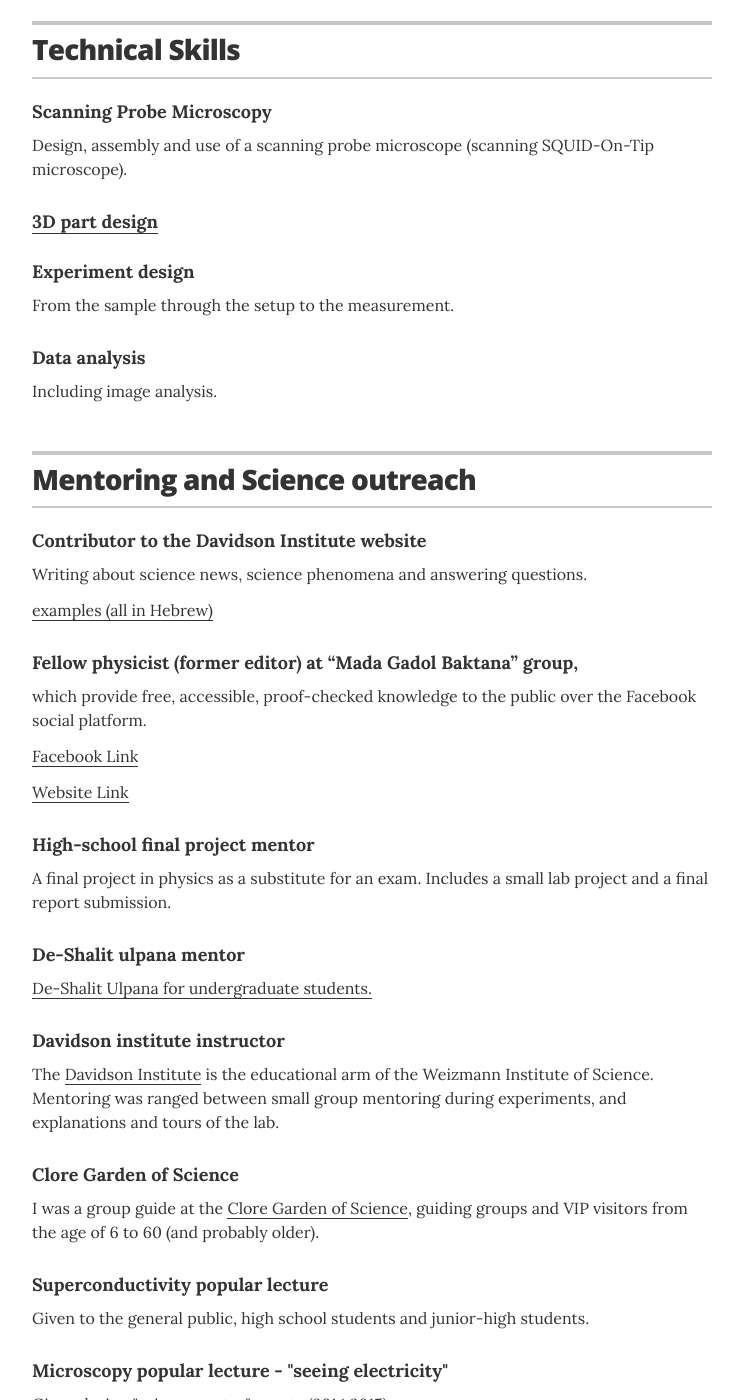
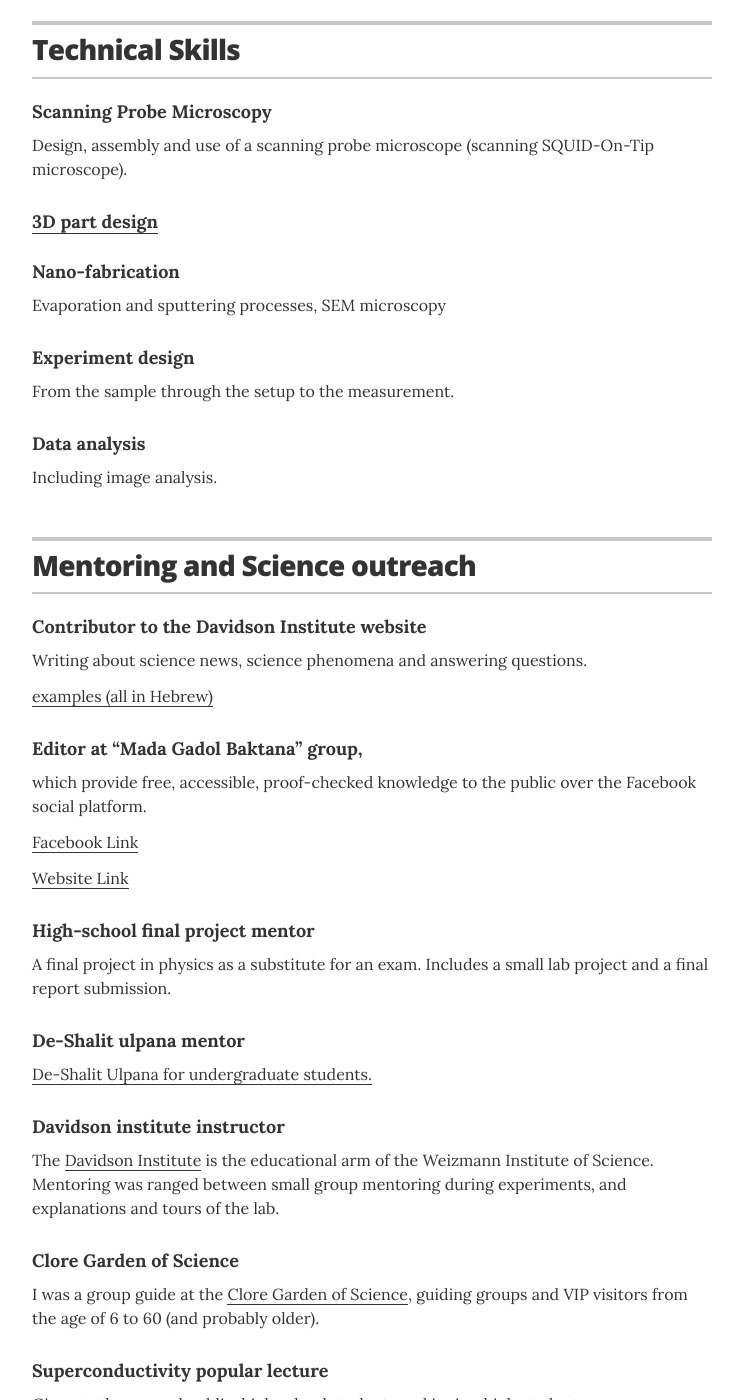
Before and after one commit to ellachman/ellachman.github.io, a Jekyll site: the page built from index.html, in a window 1280 px wide and 1400 px high, scrolled down 1646 px. Shown: the whole window, without its empty margins (268-1011 px from the left). Built offline with Jekyll 4.4.1, drawn with Linux system fonts in a browser that asks for light colours; some of the changed text lies outside the part shown.

Commit message:
added berkeley and cleanroom stuff
added berkeley and cleanroom stuff

```diff
--- a/_layouts/resume.html
+++ b/_layouts/resume.html
@@ -39,7 +39,7 @@
 
         {% if site.resume_looking_for_work == 'yes' %}
         <div style="text-align: center;">
-		<a href="files/EllaLachmanCV_Jan2018.pdf" class="contact-button" target="_blank">Download CV</a>
+		<a href="files/EllaCVDec2018.pdf" class="contact-button" target="_blank">Download CV</a>
 		<a href="mailto:{{ site.resume_contact_email }}" class="contact-button">Contact me</a>
 		</div>
         {% elsif site.resume_looking_for_work == 'no' %}
@@ -118,6 +118,11 @@
           <h4 class="resume-item-details"><a href="images/microscopeDesign.png" target="_blank">3D part design</a></h4>
         </div>
 
+		<div class="resume-item">
+          <h4 class="resume-item-details">Nano-fabrication</h4>
+          <p class="resume-item-copy">Evaporation and sputtering processes, SEM microscopy</p>
+        </div>
+
         <div class="resume-item">
           <h4 class="resume-item-details">Experiment design</h4>
           <p class="resume-item-copy">From the sample through the setup to the measurement.</p>
@@ -148,7 +153,7 @@
         </div>
 
 		<div class="resume-item">
-          <h4 class="resume-item-details">Fellow physicist (former editor) at “Mada Gadol Baktana” group,</h4>
+          <h4 class="resume-item-details">Editor at “Mada Gadol Baktana” group,</h4>
           <p class="resume-item-copy"> which provide free, accessible, proof-checked knowledge to the public over the Facebook social platform.</p>
 		  <p class="resume-item-copy"><a href="https://www.facebook.com/MadaGB/" target="_blank">Facebook Link</a></p>
 		  <p class="resume-item-copy"><a href="https://lbscience.org/" target="_blank">Website Link</a></p>
@@ -234,8 +239,13 @@
         </header>
 
         <div class="resume-item">
+          <h3 class="resume-item-title"><a href="http://research.physics.berkeley.edu/analytis/?page_id=504" target="_blank">Analytis group</a></h3>
+          <h4 class="resume-item-details">Graduate student &bull; 2017 &mdash; present</h4>
+        </div>
+
+        <div class="resume-item">
           <h3 class="resume-item-title"><a href="https://www.weizmann.ac.il/condmat/superc/" target="_blank">Zeldov group</a></h3>
-          <h4 class="resume-item-details">Graduate student &bull; 2009 &mdash; Present</h4>
+          <h4 class="resume-item-details">Graduate student &bull; 2009 &mdash; 2017</h4>
         </div>
 
         <div class="resume-item">
@@ -269,7 +278,7 @@
       {% endif %}
 
       <footer class="page-footer">
-        <p class="footer-line">last updated: 17Jan2018.</p>
+        <p class="footer-line">last updated: Dec2018.</p>
         <p class="footer-line">contact me: ellal@berkeley.edu</p>
       </footer>
 
```
Also changed, not shown: other parts of _layouts/resume.html (+0 -1 lines), 2 other files.
